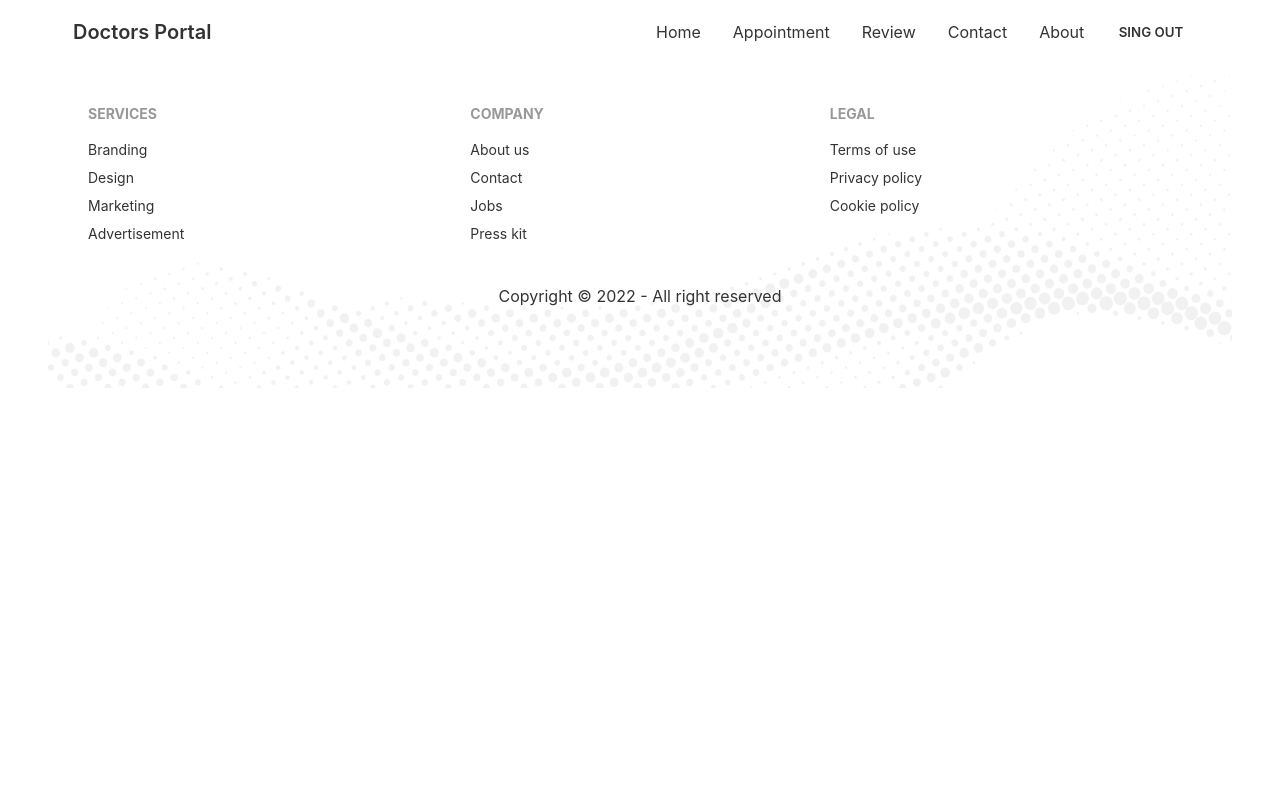
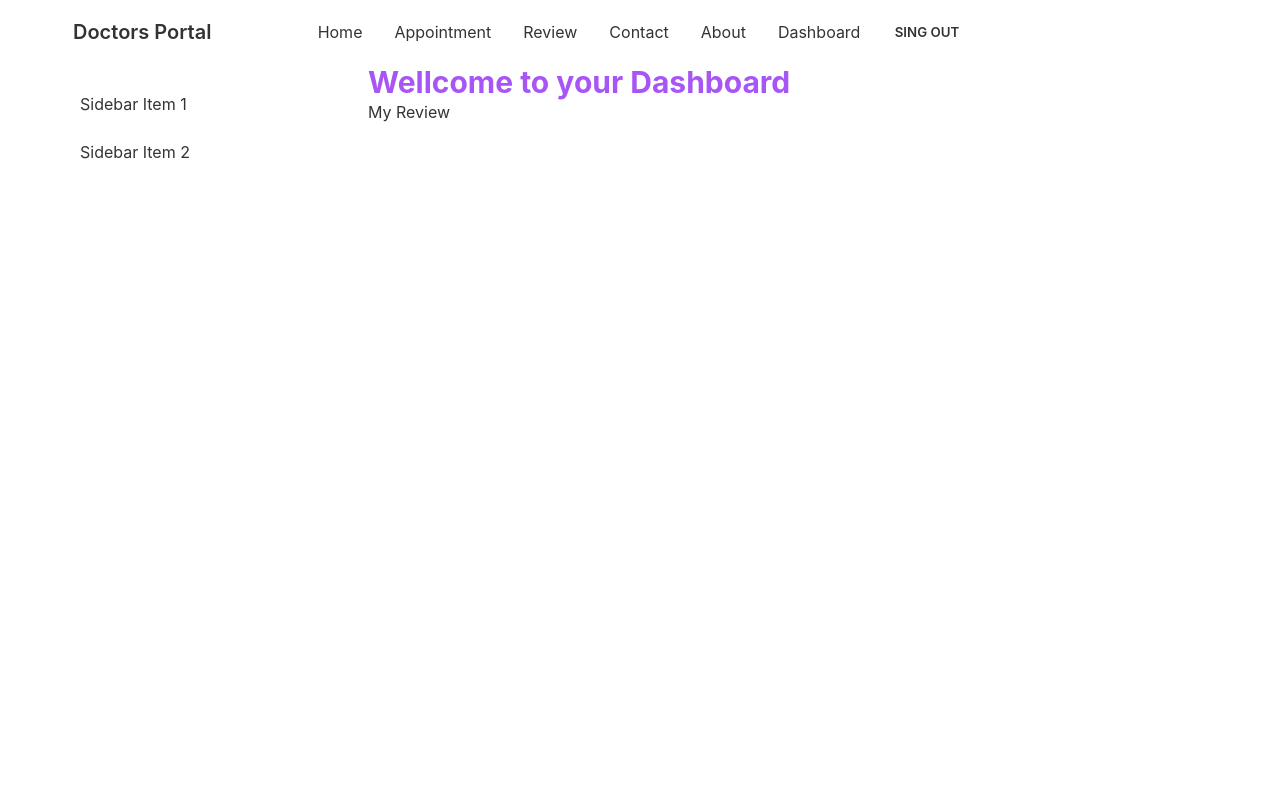
Before and after one commit to mdrayhanislam/doctor-portal, a React (Create React App) app: page /dashboard/review in a window 1280 px wide. Shown: the top 800 px of the page. Built offline with nearby package versions, Linux system fonts and the light colour scheme; no server answers; sample sign-in values are in the browser's storage.

Commit message:
Display User specific Appointments using Data Table

```diff
--- a/src/App.js
+++ b/src/App.js
@@ -11,6 +11,9 @@
 import Navbar from './Page/Shared/Navbar';
 import { ToastContainer, toast } from 'react-toastify';
   import 'react-toastify/dist/ReactToastify.css';
+import Dashboard from './Page/Dashboard/Dashboard';
+import MyAppointments from './Page/Dashboard/MyAppointments';
+import MyReview from './Page/Dashboard/MyReview';
 
 function App() {
   return (
@@ -28,6 +31,14 @@
       <Appointment></Appointment>
     </RequireAuth>
   }></Route>
+  <Route path='/dashboard' element={
+    <RequireAuth>
+      <Dashboard></Dashboard>
+    </RequireAuth>
+  }>
+    <Route index element={<MyAppointments></MyAppointments>}></Route>
+    <Route path='review' element={<MyReview></MyReview>}></Route>
+  </Route>
 </Routes>
 <Footer></Footer>
 <ToastContainer />
--- /dev/null
+++ b/src/Page/Dashboard/Dashboard.js
@@ -0,0 +1,26 @@
+import React from 'react';
+import {Link, Outlet} from 'react-router-dom'
+const Dashboard = () => {
+    return (
+        <div class="drawer drawer-mobile">
+  <input id="dashboard-sidebar" type="checkbox" class="drawer-toggle" />
+  <div class="drawer-content">
+    <h2 className='text-3xl font-bold text-purple-500'>Wellcome to your Dashboard</h2>
+    <Outlet></Outlet>
+
+
+  </div>
+  <div class="drawer-side">
+    <label for="dashboard-sidebar" class="drawer-overlay"></label>
+    <ul class="menu p-4 overflow-y-auto w-80 bg-base-100 text-base-content">
+      {/* <!-- Sidebar content here --> */}
+      <li><Link to="/dashboard">Sidebar Item 1</Link></li>
+      <li><Link to="/dashboard/review">Sidebar Item 2</Link></li>
+    </ul>
+
+  </div>
+</div>
+    );
+};
+
+export default Dashboard;
--- /dev/null
+++ b/src/Page/Dashboard/MyAppointments.js
@@ -0,0 +1,50 @@
+import React, { useState } from 'react';
+import { useEffect } from 'react';
+import { useAuthState } from 'react-firebase-hooks/auth';
+import auth from '../../firebase.init';
+
+const MyAppointments = () => {
+    const [appointments, setAppointments] = useState([]);
+    const [user] = useAuthState(auth);
+
+    useEffect(() => {
+        if (user) {
+            fetch(`http://localhost:5000/booking?patient=${user.email}`)
+                .then(res => res.json())
+                .then(data => setAppointments(data));
+        }
+    }, [user])
+    return (
+        <div>
+            <h2>My Appointment {appointments.length}</h2>
+            <div class="overflow-x-auto">
+                <table class="table w-full">
+
+                    <thead>
+                        <tr>
+                            <th></th>
+                            <th>Name</th>
+                            <th>Date</th>
+                            <th>Time</th>
+                            <th>Treatment</th>
+                        </tr>
+                    </thead>
+                    <tbody>
+                        {
+                            appointments.map(a => <tr>
+                                <th>1</th>
+                                <td>{a.patientName}</td>
+                                <td>{a.date}</td>
+                                <td>{a.slot}</td>
+                                <td>{a.treatment}</td>
+                            </tr>)
+                        }
+
+                    </tbody>
+                </table>
+            </div>
+        </div>
+    );
+};
+
+export default MyAppointments;
--- /dev/null
+++ b/src/Page/Dashboard/MyReview.js
@@ -0,0 +1,11 @@
+import React from 'react';
+
+const MyReview = () => {
+    return (
+        <div>
+            <h2>My Review</h2>
+        </div>
+    );
+};
+
+export default MyReview;
--- a/src/Page/Shared/Navbar.js
+++ b/src/Page/Shared/Navbar.js
@@ -19,6 +19,9 @@
               <li><Link to="/review">Review</Link></li>
               <li><Link to="/contact">Contact</Link></li>
               <li><Link to="/about">About</Link></li>
+              {
+                user && <li><Link to="/dashboard">Dashboard</Link></li>
+              }
               <li>{user ? <button className="btn btn-ghost" onClick={logout}>Sing Out</button> :<Link to="/login">Login</Link>}</li>
    </>
 
@@ -40,7 +43,11 @@
             {menuItems}
           </ul>
         </div>
-
+        <div className="navbar-end">
+        <label tabIndex="1" for="dashboard-sidebar" className="btn btn-ghost lg:hidden">
+              <svg xmlns="http://www.w3.org/2000/svg" className="h-5 w-5" fill="none" viewBox="0 0 24 24" stroke="currentColor"><path strokeLinecap="round" strokeLinejoin="round" strokeWidth="2" d="M4 6h16M4 12h8m-8 6h16" /></svg>
+            </label>
+        </div>
       </div>
     );
 };
```
